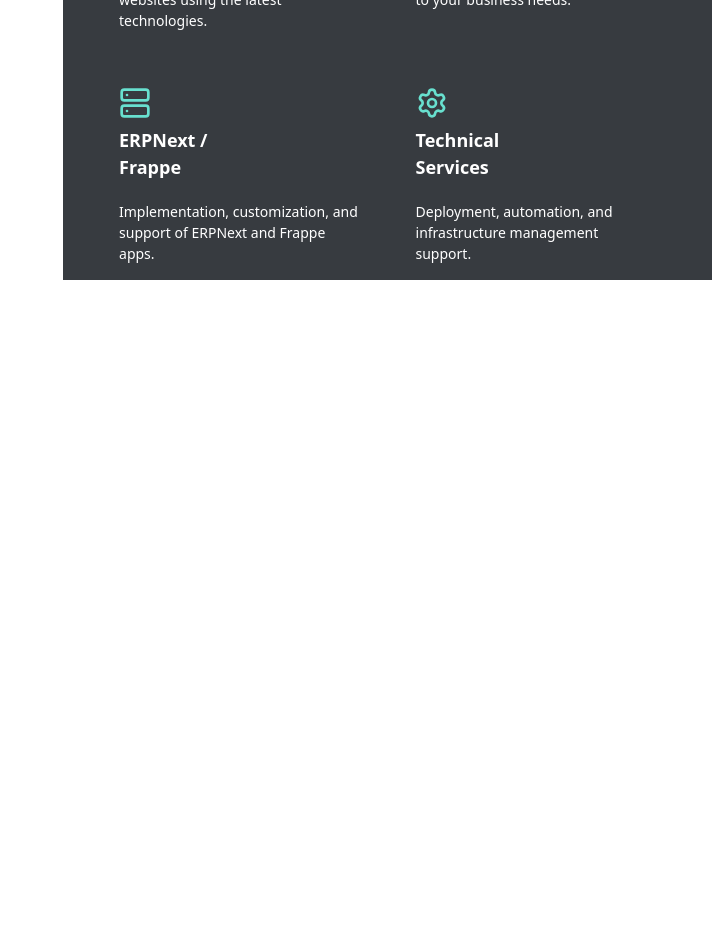
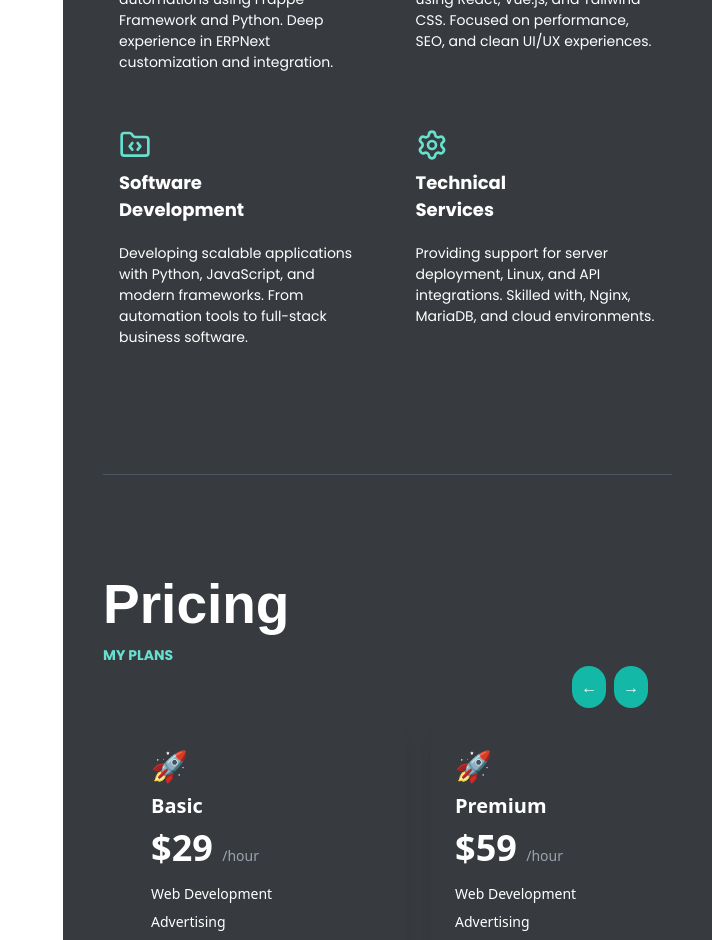
Before and after one commit to ehsanjavaid/React-Portfolio, a React (Vite) app: page / in a window 1280 px wide. Shown: the part 1860-2800 px from the top of the page, without its empty margins (568-1280 px from the left). Before the commit the page ends 2140 px from the top, so only its background shows below. Built offline with nearby package versions, Linux system fonts and the light colour scheme.

Commit message:
price section progress 20% done

```diff
--- /dev/null
+++ b/src/components/Pricingplan.tsx
@@ -0,0 +1,106 @@
+import { useRef } from "react";
+
+interface PricingPlan {
+    name: string;
+    price: string;
+    services: string[];
+}
+
+const pricingPlans: PricingPlan[] = [
+    {
+        name: "Basic",
+        price: "29",
+        services: ["Web Development", "Advertising"],
+    },
+    {
+        name: "Premium",
+        price: "59",
+        services: [
+            "Web Development",
+            "Advertising",
+            "Game Development",
+            "Music Writing",
+            "Photography",
+        ],
+    },
+    {
+        name: "Ultimate",
+        price: "59",
+        services: [
+            "Web Development",
+            "Advertising",
+            "Game Development",
+            "Music Writing",
+            "Photography",
+        ],
+    },
+];
+
+export default function Pricing() {
+    const scrollRef = useRef<HTMLDivElement>(null);
+
+    const scroll = (direction: "left" | "right") => {
+        if (scrollRef.current) {
+            if (direction === "left") scrollRef.current.scrollLeft -= 320;
+            else scrollRef.current.scrollLeft += 320;
+        }
+    };
+
+    return (
+        <section className=" text-white py-12">
+            <div className="title text-[55px] text-white font-bold font-montserrat">Pricing </div>
+            <div className="subtitle text-[14px] text-[#68e0cf] font-bold font-poppins">MY PLANS </div>
+
+            <div className="relative px-6">
+                <div className="flex justify-end mb-4 space-x-2">
+                    <button
+                        onClick={() => scroll("left")}
+                        className="bg-teal-500 hover:bg-teal-600 rounded-full p-2"
+                    >
+                        ←
+                    </button>
+                    <button
+                        onClick={() => scroll("right")}
+                        className="bg-teal-500 hover:bg-teal-600 rounded-full p-2"
+                    >
+                        →
+                    </button>
+                </div>
+
+                <div
+                    ref={scrollRef}
+                    className="flex space-x-6 overflow-x-auto scrollbar-hide scroll-smooth"
+                >
+                    {pricingPlans.map((plan, index) => (
+                        <div
+                            key={index}
+                            className=" min-w-[280px] max-w-[300px] p-6 rounded-2xl shadow-lg flex-shrink-0"
+                        >
+                            <div className="text-teal-400 text-3xl mb-2">🚀</div>
+                            <h3 className="text-xl font-bold mb-2">{plan.name}</h3>
+                            <p className="text-4xl font-bold mb-4">
+                                ${plan.price}{" "}
+                                <span className="text-sm font-light text-gray-400">/hour</span>
+                            </p>
+                            <ul className="space-y-2 mb-4">
+                                {plan.services.map((service, i) => (
+                                    <li key={i} className="text-sm">
+                                        {service}
+                                        {service === "Photography" && (
+                                            <span className="ml-2 px-2 py-0.5 text-xs bg-teal-500 text-black rounded-full">
+                                                new
+                                            </span>
+                                        )}
+                                    </li>
+                                ))}
+                            </ul>
+                            <button className="bg-teal-500 hover:bg-teal-600 text-black px-4 py-2 rounded-full font-semibold">
+                                BUY NOW →
+                            </button>
+                        </div>
+                    ))}
+                </div>
+            </div>
+        </section>
+    );
+}
--- a/src/components/Sidebar.tsx
+++ b/src/components/Sidebar.tsx
@@ -1,5 +1,6 @@
 import React, { useState, useEffect } from "react";
-import { ChevronRight, Globe, Cpu, Server, Settings } from 'lucide-react';
+import { ChevronRight, Globe, FolderCode, Boxes, Settings } from 'lucide-react';
+import Pricingplan from "./Pricingplan";
 
 const HeroText: React.FC = () => {
     const texts = ['ERPNEXT DEVELOPER', 'FULL STACK DEVELOPER', 'SOFTWARE DEVELOPER'];
@@ -7,6 +8,7 @@
     const [displayedText, setDisplayedText] = useState('');
     const [charIndex, setCharIndex] = useState(0);
     const [isDeleting, setIsDeleting] = useState(false);
+
 
     useEffect(() => {
         const currentText = texts[textIndex];
@@ -116,31 +118,33 @@
             <div className="flex flex-col">
                 <div className="title text-[55px] text-white font-bold font-montserrat">Services </div>
                 <div className="subtitle text-[14px] text-[#68e0cf] font-bold font-poppins">WHAT I DO </div>
-                <div className="grid grid-cols-1 md:grid-cols-2 gap-6 pt-[20px]">
+                <div className="grid grid-cols-1 md:grid-cols-2 gap-6 pt-[20px] font-poppins">
                     {/* Service 1 */}
+                    <div className="flex flex-col items-start p-4 rounded-lg dark:bg-gray-900">
+                        <Boxes className="w-8 h-8 text-[#68e0cf] mb-2" />
+                        <h3 className="text-[18px] mb-[20px] font-bold">ERPNext / <br /> Frappe</h3>
+                        <p className="text-[14px] text-white dark:text-gray-400">
+                            Custom ERP apps, reports, and automations using Frappe Framework and Python.
+                            Deep experience in ERPNext customization and integration.
+                        </p>
+                    </div>
+                    {/* Service 2 */}
                     <div className="flex flex-col items-start p-4 rounded-lg dark:bg-gray-900">
                         <Globe className="w-8 h-8 mb-2 text-[32px] text-[#68e0cf]" />
                         <h3 className=" font-bold mb-[20px] text-[18px]">Web <br /> Development</h3>
                         <p className="text-[14px]  text-white dark:text-gray-400">
-                            Building responsive and modern websites using the latest technologies.
-                        </p>
-                    </div>
-
-                    {/* Service 2 */}
-                    <div className="flex flex-col items-start p-4 rounded-lg dark:bg-gray-900">
-                        <Cpu className="w-8 h-8 text-[#68e0cf] mb-2" />
-                        <h3 className="text-[18px] mb-[20px] font-bold">Software <br /> Development</h3>
-                        <p className="text-[14px] text-white dark:text-gray-400">
-                            Custom software solutions tailored to your business needs.
+                            Crafting responsive websites using React, Vue.js, and Tailwind CSS.
+                            Focused on performance, SEO, and clean UI/UX experiences.
                         </p>
                     </div>
 
                     {/* Service 3 */}
                     <div className="flex flex-col items-start p-4 rounded-lg dark:bg-gray-900">
-                        <Server className="w-8 h-8 text-[#68e0cf] mb-2" />
-                        <h3 className="text-[18px] mb-[20px] font-bold">ERPNext / <br /> Frappe</h3>
+                        <FolderCode className="w-8 h-8 text-[#68e0cf] mb-2" />
+                        <h3 className="text-[18px] mb-[20px] font-bold">Software <br /> Development</h3>
                         <p className="text-[14px] text-white dark:text-gray-400">
-                            Implementation, customization, and support of ERPNext and Frappe apps.
+                            Developing scalable applications with Python, JavaScript, and modern frameworks.
+                            From automation tools to full-stack business software.
                         </p>
                     </div>
 
@@ -149,14 +153,18 @@
                         <Settings className="w-8 h-8 text-[#68e0cf] mb-2" />
                         <h3 className="text-[18px] mb-[20px] font-bold">Technical <br /> Services</h3>
                         <p className="text-[14px] text-white dark:text-gray-400">
-                            Deployment, automation, and infrastructure management support.
+                            Providing support for server deployment, Linux, and API integrations.
+                            Skilled with, Nginx, MariaDB, and cloud environments.
                         </p>
                     </div>
                 </div>
-
-
             </div>
-
+            {/* line 3 */}
+            <div className="w-full flex justify-center pt-[70px]">
+                <hr className="my-10 w-[100%] border-t border-gray-600" />
+            </div>
+            {/* Pricing */}
+            <Pricingplan />
         </div>
     );
 };
```
